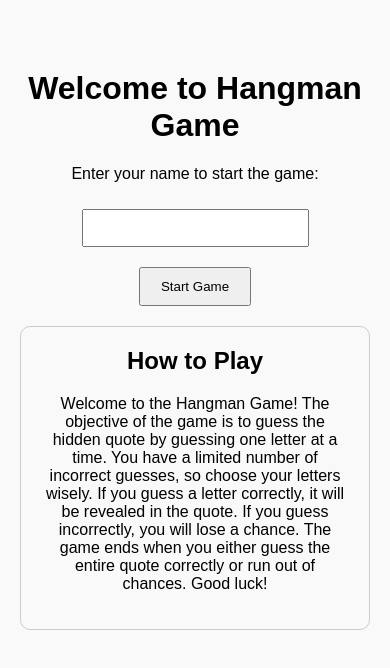
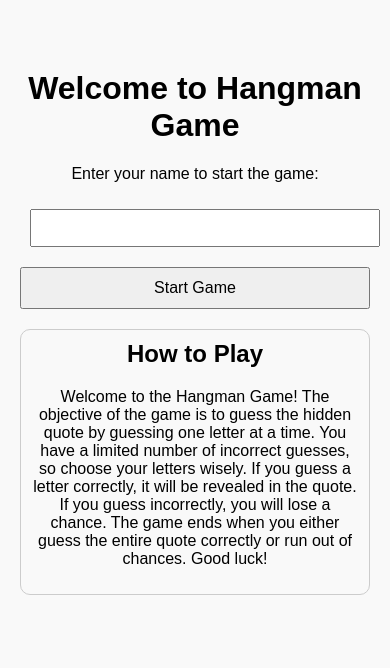
Before and after one commit to Moco23/hangmen-react-js, a React (Create React App) app: page / in a window 390 px wide. Shown: the top 668 px of the page. Built offline with nearby package versions, Linux system fonts and the light colour scheme.

Commit message:
finish game with resp code

```diff
--- a/src/styles.css
+++ b/src/styles.css
@@ -10,11 +10,18 @@ input {
   margin: 10px;
   padding: 8px;
   font-size: 16px;
+  width: 100%;
+  max-width: 300px;
+  box-sizing: border-box;
 }
 
 button {
   padding: 10px 20px;
   margin-top: 10px;
+  font-size: 16px;
+  width: 100%;
+  max-width: 300px;
+  box-sizing: border-box;
 }
 
 .error {
@@ -46,6 +53,9 @@ button {
   padding: 10px;
   font-size: 16px;
   cursor: pointer;
+  flex: 1 0 21%; /* Adjust button size for responsiveness */
+  max-width: 60px;
+  box-sizing: border-box;
 }
 
 .keyboard button.correct {
@@ -82,7 +92,49 @@ button {
   margin-top: 0;
 }
 
-.error {
-  color: red;
-  font-size: 14px;
+.high-scores {
+  text-align: center;
+  margin-top: 50px;
 }
+
+.high-scores ul {
+  list-style-type: none;
+  padding: 0;
+}
+
+.high-scores li {
+  margin: 5px 0;
+  font-size: 18px;
+}
+
+.high-scores li.highlight {
+  color: green;
+  font-weight: bold;
+}
+
+/* Media Queries for Responsive Design */
+@media (max-width: 768px) {
+  .game-description, .high-scores {
+    padding: 10px;
+  }
+
+  .keyboard button {
+    flex: 1 0 30%; /* Adjust button size for smaller screens */
+    max-width: 50px;
+  }
+
+  input, button {
+    max-width: 100%;
+  }
+}
+
+@media (max-width: 480px) {
+  .keyboard button {
+    flex: 1 0 45%; /* Adjust button size for very small screens */
+    max-width: 40px;
+  }
+
+  input, button {
+    max-width: 100%;
+  }
+}
```
